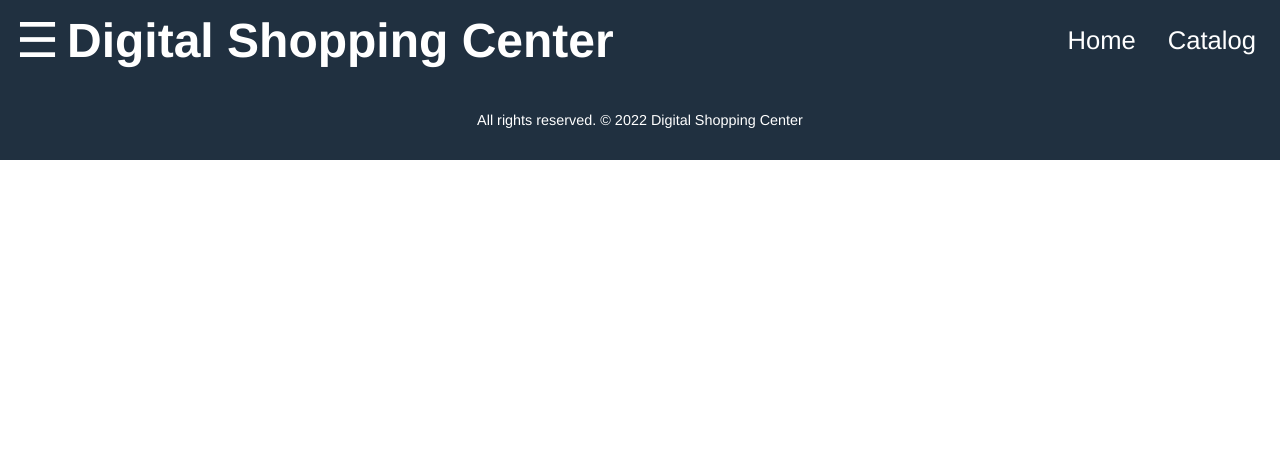
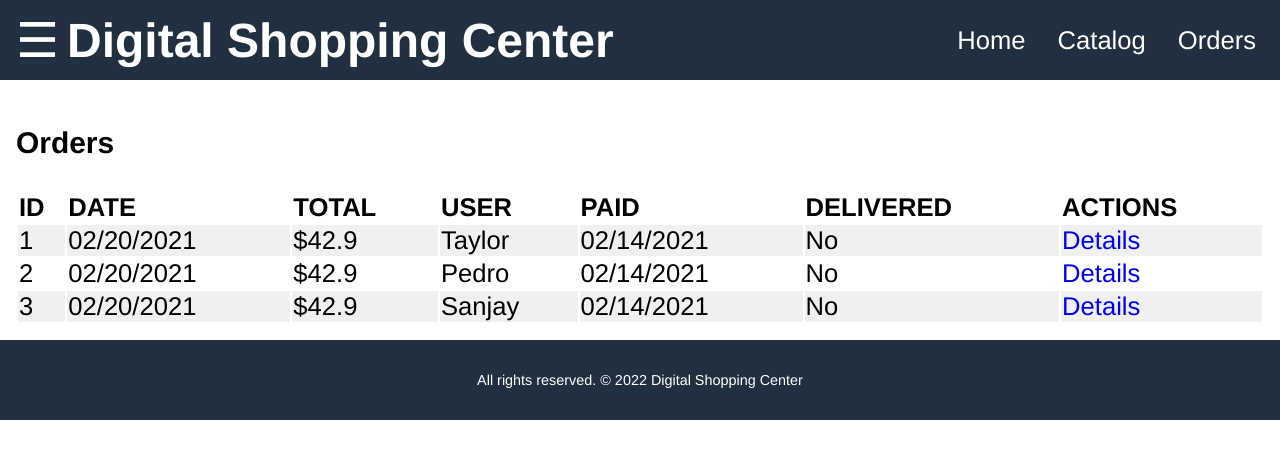
Before and after one commit to 4630-Team4-DigitalShoppingCenter/DigitalShoppingCenter-WEB, a React (Create React App) app in the folder frontend/: page /orders in a window 1280 px wide. Shown: the top 458 px of the page. Built offline with nearby package versions, Linux system fonts and the light colour scheme.

Commit message:
Add Orders and OrderDetail components

```diff
--- a/frontend/src/App.tsx
+++ b/frontend/src/App.tsx
@@ -3,6 +3,8 @@ import "./App.css";
 import { BrowserRouter as Router, Routes, Route, Link } from "react-router-dom";
 import Home from "./Home/Home";
 import Products from "./Products/Products";
+import Orders from "./Orders/Orders";
+import OrderDetail from "./Orders/OrderDetail";
 
 function App() {
   const openMenu = () => {
@@ -25,6 +27,7 @@ function App() {
           <div className="header-links">
             <Link to="/">Home</Link>
             <Link to="/catalog">Catalog</Link>
+            <Link to="/orders">Orders</Link>
           </div>
         </header>
 
@@ -40,6 +43,9 @@ function App() {
             <Routes>
               <Route path="/" element={<Home />} />
               <Route path="/catalog" element={<Products />} />
+              <Route path="/orders" element={<Orders />} />
+              <Route path="/orders/:id" element={<OrderDetail />} />
+
             </Routes>
           </div>
         </main>
--- /dev/null
+++ b/frontend/src/Orders/OrderDetail.tsx
@@ -0,0 +1,17 @@
+import data from "./data";
+import { useParams } from "react-router-dom";
+
+function OrderDetail() {
+  const { id } = useParams<{ id: string }>();
+  const order = data.orders.find(
+    (o) => o._id === parseInt(id as string)
+  );
+
+  return (
+    <div>
+      <h3>Order name: {order?.user.name}</h3>
+    </div>
+  );
+}
+
+export default OrderDetail;
--- /dev/null
+++ b/frontend/src/Orders/Orders.tsx
@@ -0,0 +1,47 @@
+import React from "react";
+import { Link } from "react-router-dom";
+import data from "./data";
+
+function Orders() {
+  return (
+    <div className="content content-margined">
+      <div className="order-header">
+        <h3>Orders</h3>
+      </div>
+
+      <div className="order-list">
+        <table className="table">
+          <thead>
+            <tr>
+              <th>ID</th>
+              <th>DATE</th>
+              <th>TOTAL</th>
+              <th>USER</th>
+              <th>PAID</th>
+              <th>DELIVERED</th>
+              <th>ACTIONS</th>
+            </tr>
+          </thead>
+
+          <tbody>
+            {data.orders.map((order) => (
+              <tr key={order._id}>
+                <td>{order._id}</td>
+                <td>{order.createdAt}</td>
+                <td>${order.totalPrice}</td>
+                <td>{order.user.name}</td>
+                <td>{order.isPaid ? order.paidAt : "No"}</td>
+                <td>{order.isDelivered ? order.deliveredDate : "No"}</td>
+                <td>
+                  <Link to={`/orders/${order._id}`}>Details</Link>
+                </td>
+              </tr>
+            ))}
+          </tbody>
+        </table>
+      </div>
+    </div>
+  );
+}
+
+export default Orders;
--- /dev/null
+++ b/frontend/src/Orders/data.tsx
@@ -0,0 +1,40 @@
+export default {
+    orders: [
+      {
+        _id: 1,
+        createdAt: "02/20/2021",
+        totalPrice: 42.9,
+        user: {
+          name: "Taylor",
+        },
+        isPaid: true,
+        paidAt: "02/14/2021",
+        isDelivered: false,
+        deliveredDate: null,
+      },
+      {
+        _id: 2,
+        createdAt: "02/20/2021",
+        totalPrice: 42.9,
+        user: {
+          name: "Pedro",
+        },
+        isPaid: true,
+        paidAt: "02/14/2021",
+        isDelivered: false,
+        deliveredDate: null,
+      },
+      {
+        _id: 3,
+        createdAt: "02/20/2021",
+        totalPrice: 42.9,
+        user: {
+          name: "Sanjay",
+        },
+        isPaid: true,
+        paidAt: "02/14/2021",
+        isDelivered: false,
+        deliveredDate: null,
+      },
+    ],
+  };
--- a/frontend/src/index.css
+++ b/frontend/src/index.css
@@ -140,3 +140,24 @@ body {
   .product-rating {
     margin-bottom: 1rem;
   }
+  .order-header {
+    display: flex;
+    justify-content: space-between;
+    align-items: flex-start;
+  }
+
+  .content-margined {
+    margin: 1rem;
+  }
+
+  .table {
+    width: 100%;
+  }
+
+  th {
+    text-align: left;
+  }
+
+  tbody > tr:nth-child(odd) {
+    background-color: #f0f0f0;
+  }
```
